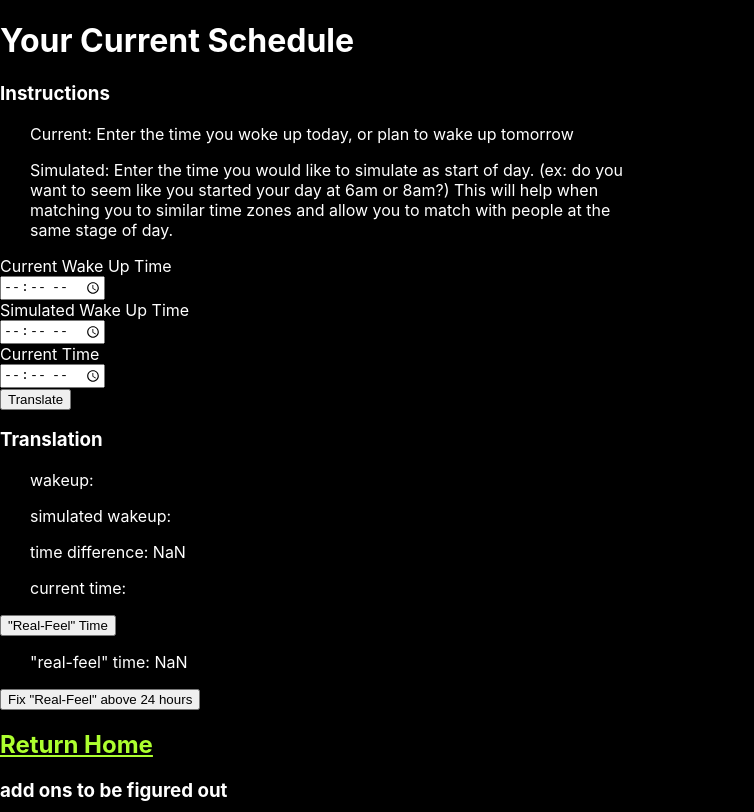
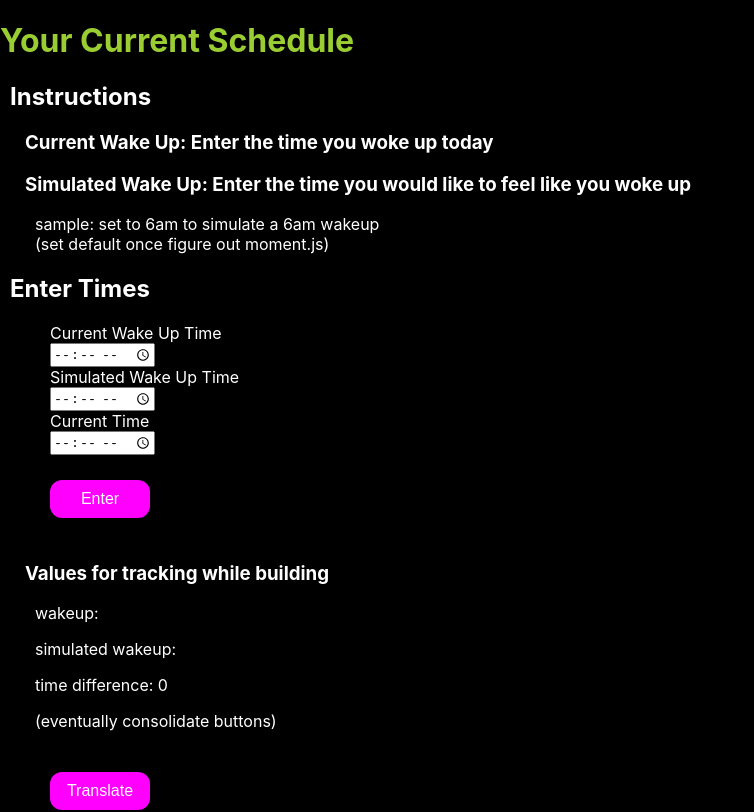
Before and after one commit to riverscd/myTimeZone, a React (Create React App) app: page /schedule in a window 1280 px wide. Shown: the top 812 px of the page, without its empty margins (0-754 px from the left). Built offline with nearby package versions, Linux system fonts and the light colour scheme.

Commit message:
updated styling for readability and added about page and routing

```diff
--- a/src/App.css
+++ b/src/App.css
@@ -5,16 +5,26 @@
 
 p{
   width: 600px;
-  margin-left: 30px
+  margin-left: 35px
 }
 
 .current-schedule-inputs{
   display: flex;
   flex-direction: column;
+  margin-left: 50px
 
 }
 input{
   width: 100px
+}
+h1{
+  color: yellowgreen
+}
+h2{
+  margin-left: 10px
+}
+h3{
+  margin-left: 25px
 }
 
 /* unvisited link */
@@ -36,3 +46,17 @@
 a:active {
   color: lightcoral;
 }
+
+button {
+  background-color:magenta;
+margin: 25px 50px;
+  border: none;
+  color: white;
+  padding: 10px 10px;
+  text-align: center;
+  text-decoration: none;
+  display: inline-block;
+  font-size: 16px;
+  border-radius: 12px;
+  width: 100px
+}
--- /dev/null
+++ b/src/components/About.tsx
@@ -0,0 +1,36 @@
+import { Link } from "react-router-dom";
+
+export function About(){
+
+    return(
+        <div>
+            <h1>About</h1>
+             <h2>Being on a non-standard sleep schedule can be disorienting...
+            </h2>
+            <p>
+                Something as seemingly simple as knowing when to eat lunch
+                when your day starts at 6pm or knowing when to wind down for the night
+                when the rest of the world is waking up can be challenging to figure out.
+            </p>
+            <h2>
+                ...and lonely.
+            </h2>
+            <p>It's difficult to connect with people when your schedule is unpredictable
+                or out of sync which can be really isolating. </p>
+            <h2>With this tool you can -</h2>
+            <p>make better sense of your day and find community
+                amongst others who feel out of sync with the world around them.
+            </p>
+            <h2>Hope it helps!</h2>
+            <p>If something isn't working for you, or you have an idea for
+                a feature that would help your unique situation - please reach out!
+            </p>
+            <p>(future contact link or whatever)</p>
+
+            <Link to = "/">
+                <h2>Return Home</h2>
+
+                </Link>
+        </div>
+    )
+}
--- a/src/components/Home.tsx
+++ b/src/components/Home.tsx
@@ -6,31 +6,28 @@
     return (
         <div>
             <h1>My Time Zone</h1>
-            <p>Being on a nonstandard sleep schedule can be disorienting.
-            </p>
-            <p>
-                Something as seemingly simple as knowing when to eat lunch
-                when your day starts at 6pm or knowing when to wind down for the night
-                when the rest of the world is waking up can be challenging to figure out.
-            </p>
-            <p>
-                It can also be difficult to connect with others who have conflicting schedules
-                which can lead to isolation.
-            </p>
-            <h2>Tools to help translate your current schedule</h2>
+
+            <h2>Atypical schedule?</h2>
+            <h3>Make it make sense.</h3>
             <Link to="/schedule">
-                <h3>enter your current schedule to find Your Time Zone</h3>
-            </Link>
-            <Link to="/connect">
-                <h3>connect with others on compatible Time Zones</h3>
+            <p>Get "real-feel" time zone translation</p>
             </Link>
 
-            <h2>Resources</h2>
-            <Link to ="/resources">
-            <h3>learn more about sleep</h3>
+            <Link to="/connect">
+                <p>Connect with others in your time zone</p>
             </Link>
 
-            <h3>* not a doctor legalese/disclaimers throughout site or whatever *</h3>
+
+            <Link to ="/resources">
+            <p>Resources</p>
+            </Link>
+
+
+            <Link to ="/about">
+              <p>About</p>
+            </Link>
+
+            <h4>* not a doctor legalese/disclaimers throughout site or whatever *</h4>
         </div>
     )
 }
--- a/src/components/Resources.tsx
+++ b/src/components/Resources.tsx
@@ -21,7 +21,7 @@
             <p>Parents/Caregivers</p>
 
             <Link to ="/">
-            <h3>Return Home</h3></Link>
+            <h2>Return Home</h2></Link>
 
         </div>
     )
--- a/src/components/Schedule.tsx
+++ b/src/components/Schedule.tsx
@@ -7,21 +7,21 @@
     const [currentWakeTime, setCurrentWakeTime] = useState("")
     const [simulatedWakeTime, setSimulatedWakeTime] = useState("")
     const [currentTime, setCurrentTime] = useState("")
-    const [timeDifference, setTimeDifference] = useState(parseInt(""))
+    const [timeDifference, setTimeDifference] = useState(0)
     const [realFeelTime, setRealFeelTime] = useState(parseInt(""))
 
-    function convertTime(){
+    function convertTime() {
 
         setTimeDifference(parseInt(simulatedWakeTime) - parseInt(currentWakeTime))
     }
-    function getRealFeel(){
-    setRealFeelTime(parseInt(currentTime)+timeDifference)
+    function getRealFeel() {
+        setRealFeelTime(parseInt(currentTime) + timeDifference)
     }
 
-    function adjustRealFeel(){
-        if (realFeelTime >= 24 ){
-            setRealFeelTime(realFeelTime-24)
-        } else if (realFeelTime < 0){
+    function adjustRealFeel() {
+        if (realFeelTime >= 24) {
+            setRealFeelTime(realFeelTime - 24)
+        } else if (realFeelTime < 0) {
             setRealFeelTime(realFeelTime + 24)
         }
     }
@@ -30,52 +30,54 @@
     return (
         <div>
             <h1>Your Current Schedule</h1>
-            <h3>Instructions</h3>
-            <p>Current: Enter the time you woke up today, or plan to wake up tomorrow</p>
-            <p>Simulated: Enter the time you would like to simulate as start of day.
-                (ex: do you want to seem like you started your day at 6am or 8am?)
-                This will help when matching you to similar time zones
-                and allow you to match with people at the same stage of day.
+            <h2>Instructions</h2>
+            <h3>Current Wake Up: Enter the time you woke up today</h3>
+            <h3>Simulated Wake Up: Enter the time you would like to feel like you woke up </h3>
+            <p>sample: set to 6am to simulate a 6am wakeup
+                <br />
+                (set default once figure out moment.js)
             </p>
 
+            <h2>Enter Times</h2>
             <div className="current-schedule-inputs">
                 <label htmlFor="wake-up">Current Wake Up Time</label>
-                <input id="wake-up" type="time" onChange={(e)=> {setCurrentWakeTime(e.target.value)}}/>
+                <input id="wake-up" type="time" onChange={(e) => { setCurrentWakeTime(e.target.value) }} />
                 {/*<label htmlFor="bed-time">Current Bed Time</label>
                 <input id="bed-time" type="time" />
                 */}
                 <label htmlFor="simulate-wake-up" >Simulated Wake Up Time</label>
-                <input id="simulate-wake-up" type="time" onChange={(e)=> {setSimulatedWakeTime(e.target.value)}} />
+                <input id="simulate-wake-up" type="time" onChange={(e) => { setSimulatedWakeTime(e.target.value) }} />
 
                 <label htmlFor="current-time">Current Time</label>
-                <input id="current-time" type="time" onChange={(e)=> {setCurrentTime(e.target.value)}}/>
+                <input id="current-time" type="time" onChange={(e) => { setCurrentTime(e.target.value) }} />
             </div>
 
-            <button onClick={(e)=>{convertTime()}}>Translate</button>
+            <button onClick={(e) => { convertTime() }}>Enter</button>
 
 
 
-            <h3>Translation</h3>
-           <p> wakeup: {currentWakeTime}</p>
-           <p> simulated wakeup: {simulatedWakeTime}</p>
-           <p> time difference: {timeDifference}</p>
-           <p> current time: {currentTime}</p>
-           <button onClick={(e)=>{getRealFeel()}}>"Real-Feel" Time</button>
-           <p>"real-feel" time: {realFeelTime}</p>
-           <button onClick={(e)=>{adjustRealFeel()}}>Fix "Real-Feel" above 24 hours</button>
+            <h3>Values for tracking while building</h3>
+            <p> wakeup: {currentWakeTime}</p>
+            <p> simulated wakeup: {simulatedWakeTime}</p>
+            <p> time difference: {timeDifference}</p>
+            <p>(eventually consolidate buttons)</p>
 
-            <br />
+            <button onClick={(e) => { getRealFeel() }}>Translate</button>
+            <p> current time: {currentTime}</p>
+            <p>"real-feel" time: {realFeelTime}</p>
+            <p>(use fix button for now if time is negative or 24+)</p>
+            <button onClick={(e) => { adjustRealFeel() }}>Fix</button>
 
             <Link to="/"><h2>Return Home</h2></Link>
-
-            <h3>add ons to be figured out</h3>
+<br />
+            <h3>* add ons to be figured out *</h3>
             <p>display hours asleep/hours awake breakdown</p>
             <p>potential alert for less than 6 hours w/ suggested nap times/strategies</p>
             <p>display time zones most similar to one you're in w/ drop downs to show countries</p>
             <p>select the time zone you want to register as and assign it for navigating app</p>
             <p>ability to update regularly for inconsistent schedules</p>
             <p>think about daylight savings impacts?</p>
-            <p>think about necessesity of simulated wake time, this may be better to
+            <p>think about function of simulated wake time, this may be better to
                 capture within the return of time zone options instead of presetting on a form.
             </p>
 
--- a/src/index.tsx
+++ b/src/index.tsx
@@ -8,6 +8,7 @@
 import { Schedule } from './components/Schedule';
 import { Connect } from './components/Connect';
 import { Resources } from './components/Resources';
+import { About } from './components/About';
 
 ReactDOM.render(
   <React.StrictMode>
@@ -18,6 +19,7 @@
       <Route path="/schedule" element={<Schedule />} />
       <Route path="/connect" element={<Connect />} />
       <Route path="/resources" element={<Resources />} />
+      <Route path="/about" element={<About />} />
     </Routes>
 
     </BrowserRouter>
```
